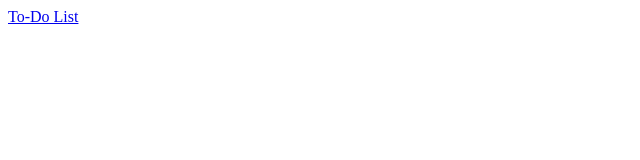
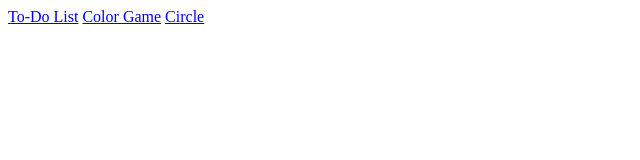
Before and after one commit to Stiggins/stiggins.github.io, a plain HTML site: page index.html in a window 1280 px wide. Shown: the whole page, without its empty margins (0-640 px from the left). Drawn offline with Linux system fonts and the light colour scheme.

Commit message:
Update index.html

```diff
--- a/index.html
+++ b/index.html
@@ -6,6 +6,8 @@
 <body>
 
 	<a href="https://stiggins.github.io/todo/">To-Do List</a>
+	<a href="https://stiggins.github.io/colorgame/">Color Game</a>
+	<a href="https://stiggins.github.io/circle/">Circle</a>
 
 </body>
 </html>
```
